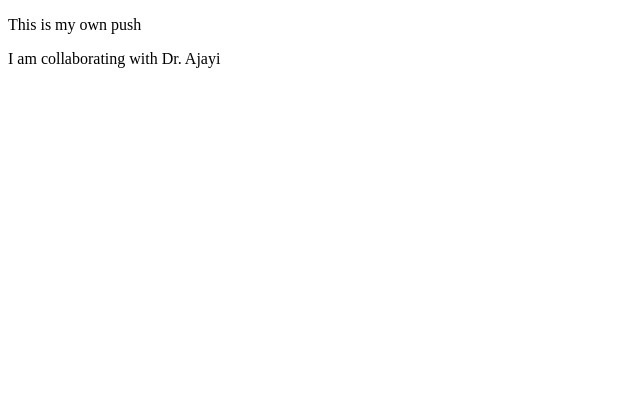
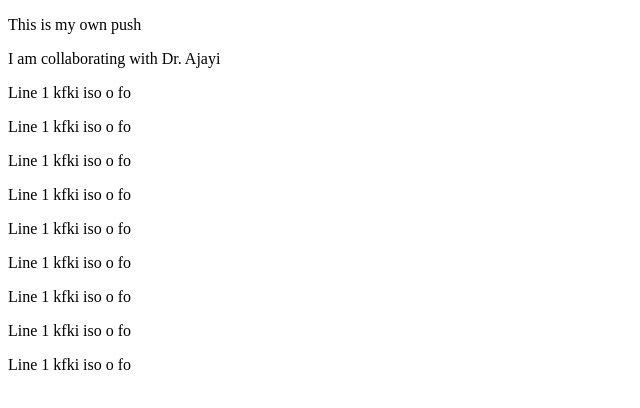
Before and after one commit to olutayoajayi/Tutorial, a plain HTML site: page Assignment/testinggit.html in a window 1280 px wide. Shown: the whole page, without its empty margins (0-640 px from the left). Drawn offline with Linux system fonts and the light colour scheme.

Commit message:
new addition

```diff
--- a/Assignment/testinggit.html
+++ b/Assignment/testinggit.html
@@ -9,6 +9,15 @@
 <body>
     <p>This is my own push</p>
     <p>I am collaborating with Dr. Ajayi</p>
+    <p>Line 1  kfki iso o fo</p>
+    <p>Line 1  kfki iso o fo</p>
+    <p>Line 1  kfki iso o fo</p>
+    <p>Line 1  kfki iso o fo</p>
+    <p>Line 1  kfki iso o fo</p>
+    <p>Line 1  kfki iso o fo</p>
+    <p>Line 1  kfki iso o fo</p>
+    <p>Line 1  kfki iso o fo</p>
+    <p>Line 1  kfki iso o fo</p>
 
 </body>
 
```
Also changed, not shown: Assignment/index.html (+4 -0 lines), Assignment/praroz.html (+12 -0 lines), index.html (+0 -3 lines).
